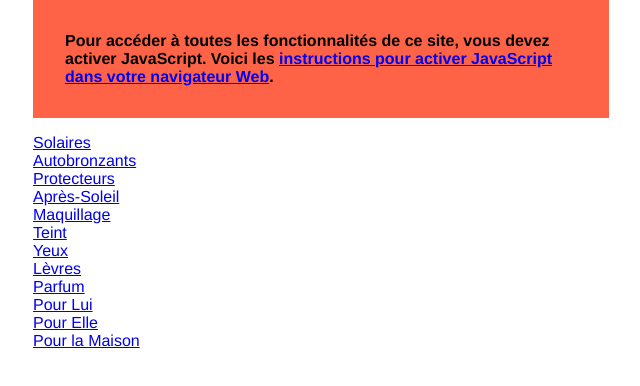
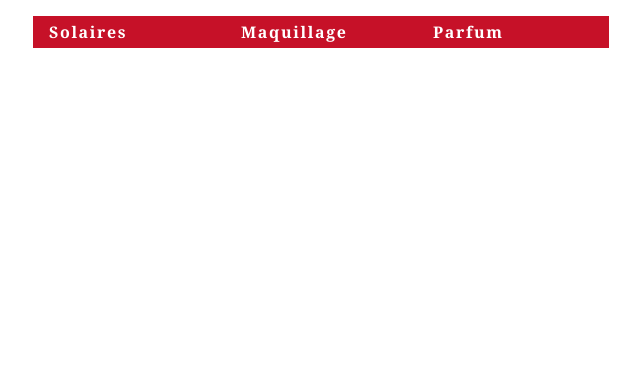
Before and after one commit to seda-karadeniz/js-tp-navigation, a website: page index.html in a window 1280 px wide. Shown: the whole page, without its empty margins (319-959 px from the left). Drawn offline with Linux system fonts and the light colour scheme.

Commit message:
modified  link script js

```diff
--- a/index.html
+++ b/index.html
@@ -54,6 +54,6 @@
     </ul>
 </nav>
 
-<script src="dist/js/script.min.js"></script>
+<script src="src/js/main.js"></script>
 </body>
 </html>
```
